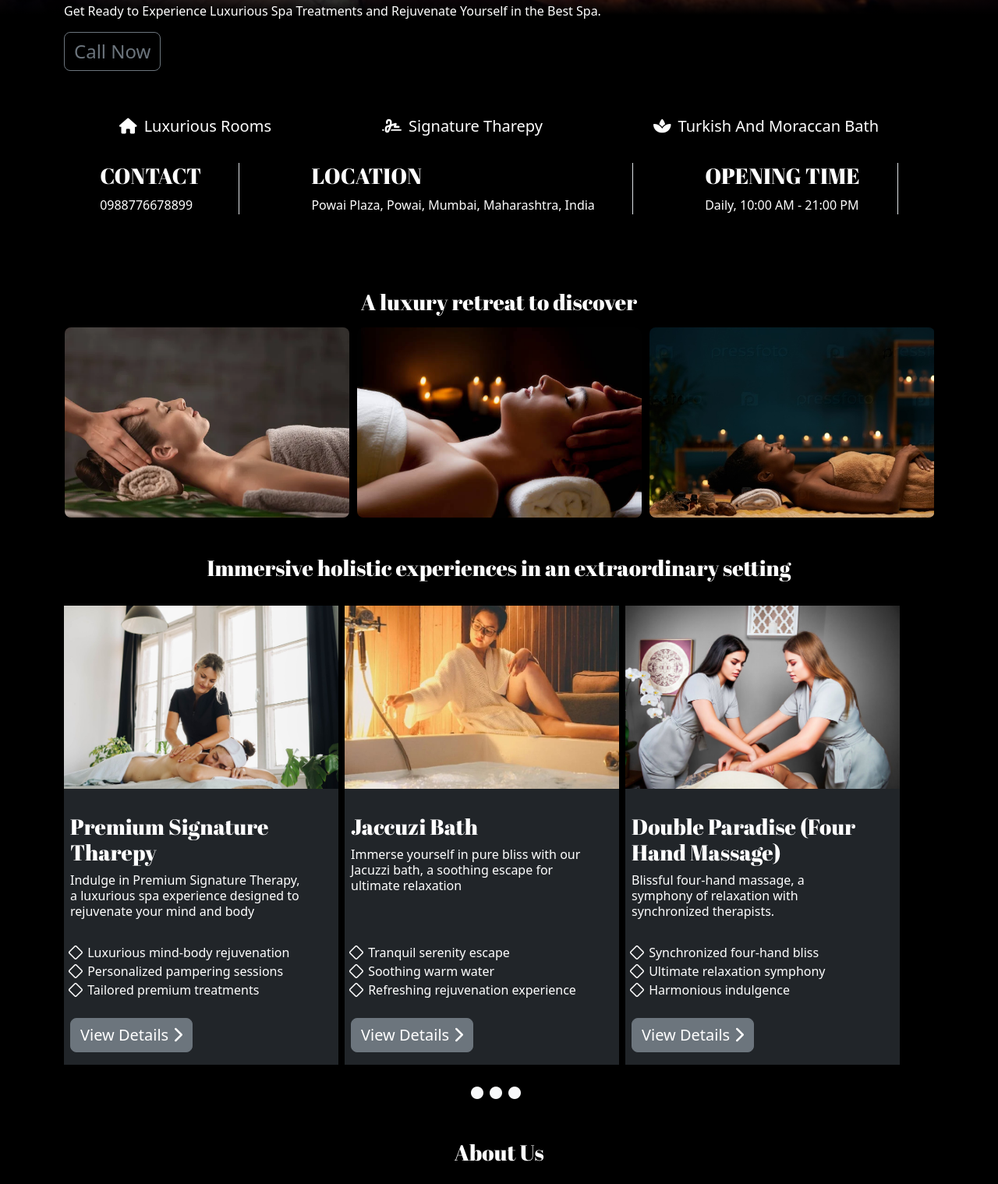
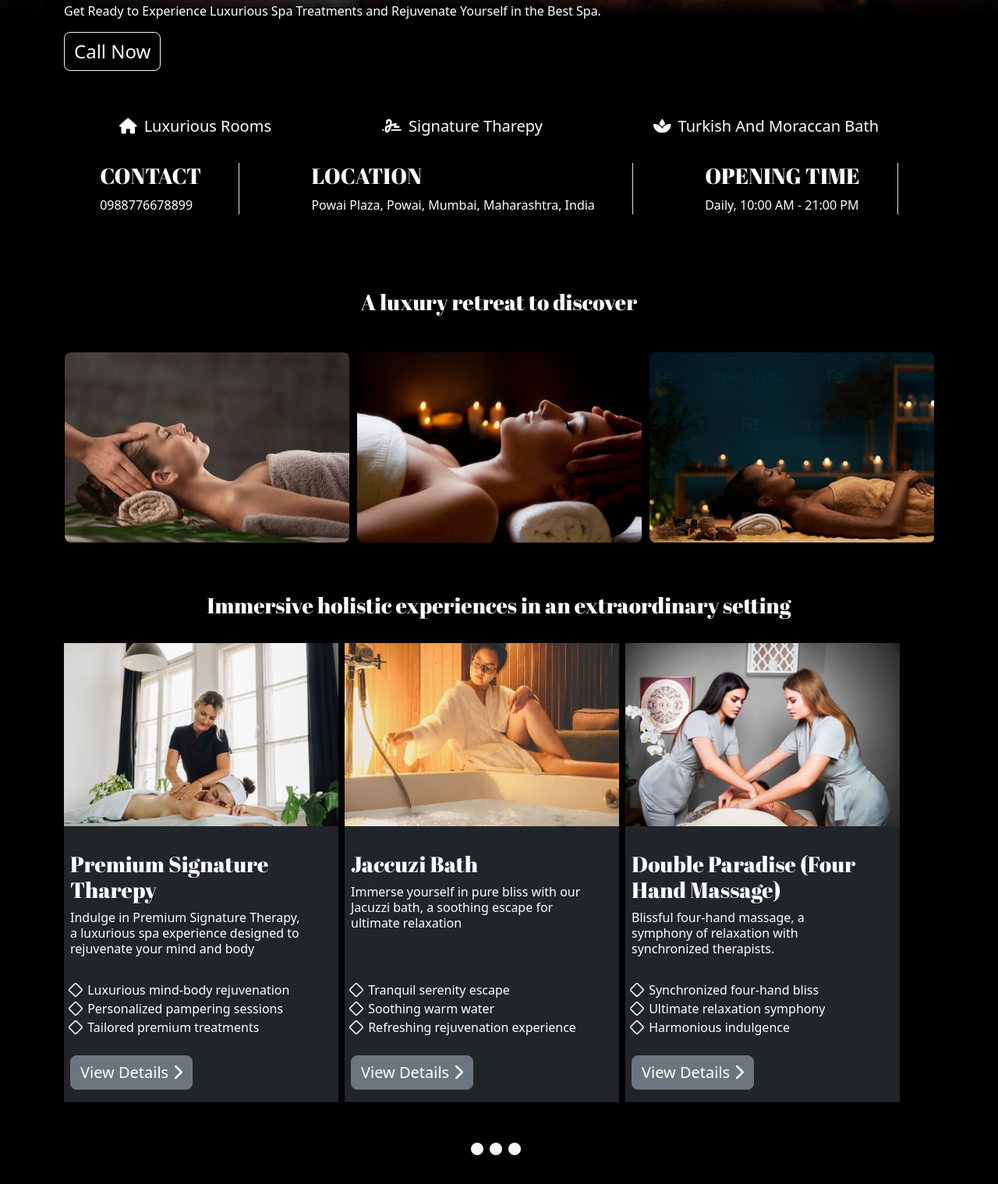
Before and after one commit to Kaminou2904/newSpasite, a plain HTML site: page index.html in a window 1280 px wide. Shown: the part 621-2140 px from the top of the page at 78% size. Drawn offline with nearby package versions, Linux system fonts and the light colour scheme.

Commit message:
little changes

```diff
--- a/index.html
+++ b/index.html
@@ -33,7 +33,7 @@
         <div class="mainHeader">
             <div class="headerWrap d-flex p-2 pt-3 text-white justify-content-between align-items-center">
                 <h2 class="m-0 brandFont">Yeti SPA</h2>
-                <div class="btn text-white border-white rounded-3 bg-black fs-5 rounded-0"><a href="tel:9898989898" class="nav-link">Call Now</a></div>
+                <div class="btn btn-outline-light rounded-3 fs-5 rounded-0"><a href="tel:9898989898" class="nav-link">Call Now</a></div>
             </div>
         </div>
 
@@ -43,7 +43,7 @@
                     <h1 class="mb-2 container brandFont">Yeti Luxury Spa</h1>
                     <p class="introPara lead fs-6 container">Get Ready to Experience Luxurious Spa Treatments and Rejuvenate Yourself in the Best Spa.</p>
                     <div class="btnWrap container">
-                        <button class="btn btn-outline-secondary fs-4 rounded-3"><a href="tel:9898989898" class="nav-link">Call Now</a></button>
+                        <button class="btn btn-outline-light fs-4 rounded-3"><a href="tel:9898989898" class="nav-link">Call Now</a></button>
                     </div>
                 </div>
             </div>
@@ -134,9 +134,9 @@
         </div>
 
         <div class="gallery">
-            <h3 class="text-center text-white my-3 mt-5 brandFont">A luxury retreat to discover</h3>
+            <h3 class="text-center text-white my-3 mt-5 brandFont mb-5">A luxury retreat to discover</h3>
 
-            <div class="owl-carousel container">
+            <div class="owl-carousel container mb-5">
                 <div class="item">
                     <img src="./assets/images/spa1.jpg" class="img-fluid rounded-3" alt="">
                 </div>
@@ -150,9 +150,9 @@
         </div>
 
         <div class="offerCards container">
-            <h3 class="text-white text-center mt-5 brandFont">Immersive holistic experiences in an extraordinary setting</h3>
+            <h3 class="text-white text-center mt-5 pt-3  brandFont">Immersive holistic experiences in an extraordinary setting</h3>
             <div class="offerCardWraper">
-                <div class="offerCardWrap d-flex py-4">
+                <div class="offerCardWrap d-flex py-5 pt-4">
 
                     <div class="offerCard bg-dark me-2">
                         <div class="cardImg">
@@ -214,7 +214,7 @@
 
         <div class="about bg-black">
             <div class="aboutWrap px-4">
-                <h3 class="text-white text-center my-5 brandFont">About Us</h3>
+                <h3 class="text-white text-center my-5 pt-4 brandFont">About Us</h3>
                 <p class="aboutText container text-light text-center p-3 mb-4">
                     Welcome to Yeti Spa, where tranquility meets rejuvenation in the heart of nature. Inspired by the mystical allure of the legendary Yeti, we invite you to embark on a transformative journey of relaxation and self-discovery. <br> <br>
                     Step into a haven of serenity, surrounded by breathtaking landscapes that mirror the untamed beauty of the Himalayan wilderness. Our skilled therapists, like the elusive Yeti, are masters of their craft, offering an array of bespoke treatments tailored to your unique needs. <br> <br>
```
